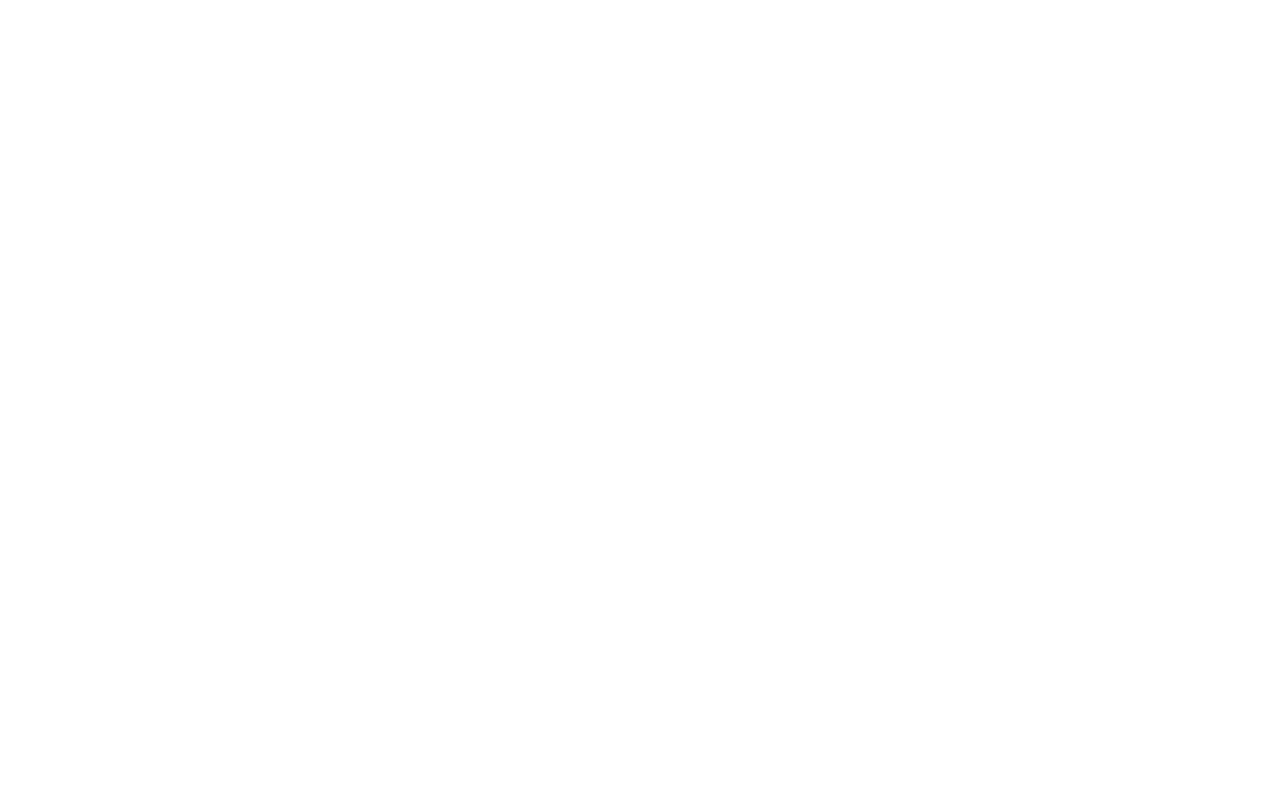
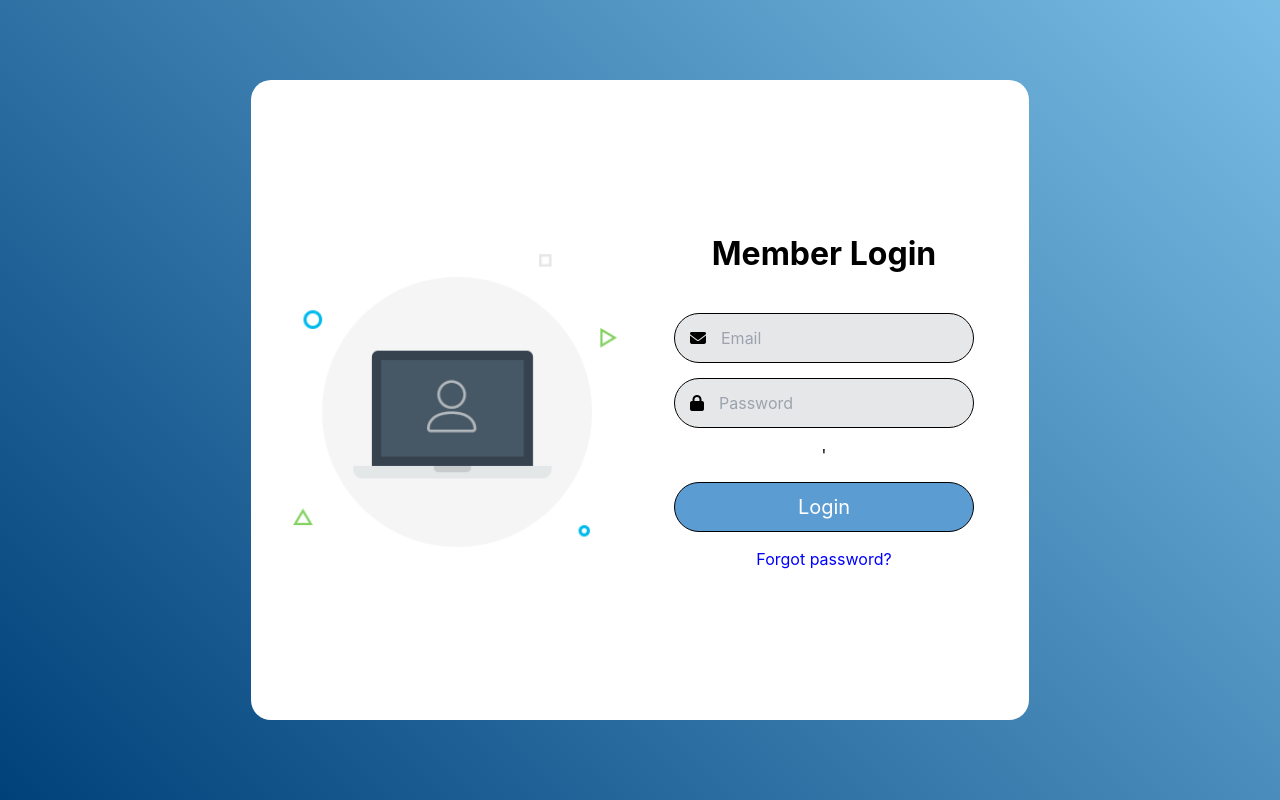
Before and after one commit to ductd123/DATN_Final, a React (Create React App) app in the folder scproject/: page / in a window 1280 px wide. Before the commit this address had no page. Built offline with nearby package versions, Linux system fonts and the light colour scheme.

Commit message:
sửa UI đăng nhập

```diff
--- a/scproject/src/App.css
+++ b/scproject/src/App.css
@@ -32,17 +32,19 @@
   from {
     transform: rotate(0deg);
   }
+
   to {
     transform: rotate(360deg);
   }
 }
 
 
-.left-login img{
+.left-login img {
   transition: all 0.3s ease-in-out;
 
 }
-.left-login:hover img{
+
+.left-login:hover img {
   transform: rotateX(30deg);
   transform: rotateY(30deg);
   transform: scale(1.1);
--- a/scproject/src/App.js
+++ b/scproject/src/App.js
@@ -1,15 +1,15 @@
 
 import './App.css';
 import Login from './LoginRegisterComponent/Login';
-import {Route,Routes} from "react-router-dom"
+import { Route, Routes } from "react-router-dom"
 import HomePage from './Component/HomePage';
 
 function App() {
   return (
     <div className="App">
       <Routes>
-      <Route path='login' element={<Login/>}/>
-      <Route path='home' element={<HomePage/>}/>
+        <Route path='/' element={<Login />} />
+        <Route path='home' element={<HomePage />} />
       </Routes>
 
     </div>
--- /dev/null
+++ b/scproject/src/LoginRegisterComponent/Login.css
@@ -0,0 +1,79 @@
+.login-body {
+    background: linear-gradient(45deg, #00417a, #79bde5);
+    height: 100vh;
+    display: flex;
+    align-items: center;
+    justify-content: center;
+
+
+}
+
+.login-img {
+    display: flex;
+    align-items: center;
+    margin: 40px;
+}
+
+.login-img img {
+    height: 300px;
+}
+
+.login-container {
+    background-color: white;
+    display: flex;
+    border-radius: 20px;
+    -webkit-border-radius: 20px;
+    -moz-border-radius: 20px;
+    -ms-border-radius: 20px;
+    -o-border-radius: 20px;
+    height: 80%;
+}
+
+.login-right {
+    display: flex;
+    align-items: center;
+    justify-content: center;
+    flex-direction: column;
+    margin-right: 40px;
+}
+
+.login-input {
+    height: 50px;
+    align-items: center;
+    display: flex;
+    border: 1px solid black;
+    border-radius: 25px;
+    width: 300px;
+    margin: 15px;
+    background-color: #e6e7e8;
+}
+
+.login-input i {
+    padding: 15px;
+}
+
+.login-input input {
+    background-color: #e6e7e8;
+}
+
+input:focus {
+    outline: none;
+}
+
+.login-title {
+    position: relative;
+    margin-bottom: 20px;
+    font-weight: 700;
+    font-size: xx-large;
+}
+
+.buttoni {
+    background-color: #5b9cd3  !important;
+    justify-content: center;
+    font-size: 20px;
+    font-weight: 400;
+    color: white;
+}
+.login-forgot a{
+    color: blue;
+}
--- a/scproject/src/LoginRegisterComponent/Login.jsx
+++ b/scproject/src/LoginRegisterComponent/Login.jsx
@@ -1,40 +1,69 @@
 import React, { Component } from 'react'
 import anh from "../image/img-01.webp"
-
+import './Login.css'
+import { Link } from 'react-router-dom'
 export default class Login extends Component {
     render() {
         return (
-      <div class="container w-[960px] h-[678px] bg-[white] mx-auto flex justify-between items-center mt-[30px] border rounded-xl">
-      <div class="left-login w-[480px] mx-[100px]">
-          <img src={anh} alt="anh loi"/>
+            //       <div class="container w-[960px] h-[678px] bg-[white] mx-auto flex justify-between items-center mt-[30px] border rounded-xl">
+            //       <div class="left-login w-[480px] mx-[100px]">
+            //           <img src={anh} alt="anh loi"/>
+            //       </div>
+            //       <div class="right-login w-[480px]">
+            //           <form class="form-login" validetate-form>
+            //               <span class="form-title flex justify-center w-[290px] text-[24px] font-bold">
+            //                   Member Login
+            //               </span>
+            //               <div class="input]">
+            //                   <div class="user-login bg-[#e6e6e6] w-[300px]  mt-[50px] rounded-[25px]">
+            //                       <i class="fa-solid fa-envelope"></i>
+            //                       <input class="h-[50px] bg-[#e6e6e6] border p-[20px]"  type="email" placeholder="Email"/>
+            //                   </div>
+
+            //                   <div class="pass-login bg-[#e6e6e6] w-[300px]   mt-[20px] rounded-[25px]">
+            //                       <i class="fa-solid fa-lock"></i>
+            //                       <input class="h-[50px]  bg-[#e6e6e6] border p-[20px]"  type="password" name="" placeholder="Password"/>
+            //                   </div>
+            //                   <div class="click-login mt-[50px] mr-[96px]">
+            //                       <button class="w-[300px] h-[50px] bg-[#57b846] text-white border rounded-[25px]">LOGIN</button>
+            //                   </div>
+
+            //                   <div class="forgot-login w-[290px] h-[50px] mt-[20px]">
+            //                       <span class=" text-[13px] text-[#666] ">Forgot Username / Password?</span>
+            //                   </div>
+            //                   <div class="create-account w-[290px] h-[50px]mb-[20px]">
+            //                       <span class="text-[13px] text-[#666]  mb-[20px]">Create your Account </span>
+            //                   </div>
+            //               </div>
+            //           </form>
+            //       </div>
+            //   </div>
+            <div className="login-body">
+                <div className="login-container">
+                    <div className="login-img">
+                        <img src={anh} alt="" />
                     </div>
-      <div class="right-login w-[480px]">
-          <form class="form-login" validetate-form>
-              <span class="form-title flex justify-center w-[290px] text-[24px] font-bold">
-                  Member Login
-              </span>
-              <div class="input]">
-                  <div class="user-login bg-[#e6e6e6] w-[300px]  mt-[50px] rounded-[25px]">
+                    <div className="login-right">
+                        <div className="login-title">Member Login</div>
+                        <div className="login-detail">
+                            <div class="login-input ">
                                 <i class="fa-solid fa-envelope"></i>
-                      <input class="h-[50px] bg-[#e6e6e6] border p-[20px]"  type="email" placeholder="Email"/>
+                                <input class="login-user" type="email" placeholder="Email" />
+                            </div>
+                            <div class="login-input ">
+                                <i class="fa-solid fa-lock"></i>
+                                <input class="login-pass" type="password" name="" placeholder="Password" />
                             </div>
 
-                  <div class="pass-login bg-[#e6e6e6] w-[300px]   mt-[20px] rounded-[25px]">
-                      <i class="fa-solid fa-lock"></i>
-                      <input class="h-[50px]  bg-[#e6e6e6] border p-[20px]"  type="password" name="" placeholder="Password"/>
-                  </div>
-                  <div class="click-login mt-[50px] mr-[96px]">
-                      <button class="w-[300px] h-[50px] bg-[#57b846] text-white border rounded-[25px]">LOGIN</button>
-                  </div>
-
-                  <div class="forgot-login w-[290px] h-[50px] mt-[20px]">
-                      <span class=" text-[13px] text-[#666] ">Forgot Username / Password?</span>
-                  </div>
-                  <div class="create-account w-[290px] h-[50px]mb-[20px]">
-                      <span class="text-[13px] text-[#666]  mb-[20px]">Create your Account </span>
+                            <div className="login-button">'
+                                <button className="login-input buttoni ">Login</button>
                             </div>
                         </div>
-          </form>
+                        <div className="login-forgot">
+                            <Link to="/">Forgot password?</Link>
+                        </div>
+                        <div className="login-more"></div>
+                    </div>
                 </div>
             </div>
         )
--- a/scproject/src/index.js
+++ b/scproject/src/index.js
@@ -7,11 +7,9 @@
 
 const root = ReactDOM.createRoot(document.getElementById('root'));
 root.render(
-  <React.StrictMode>
     <BrowserRouter>
-    <App />
+      <App />
     </BrowserRouter>
-  </React.StrictMode>
 );
 
 // If you want to start measuring performance in your app, pass a function
```
Also changed, not shown: 1 other file (tests, documents, lock files or other folders). Lines whose indentation alone changed are shown as unchanged.
